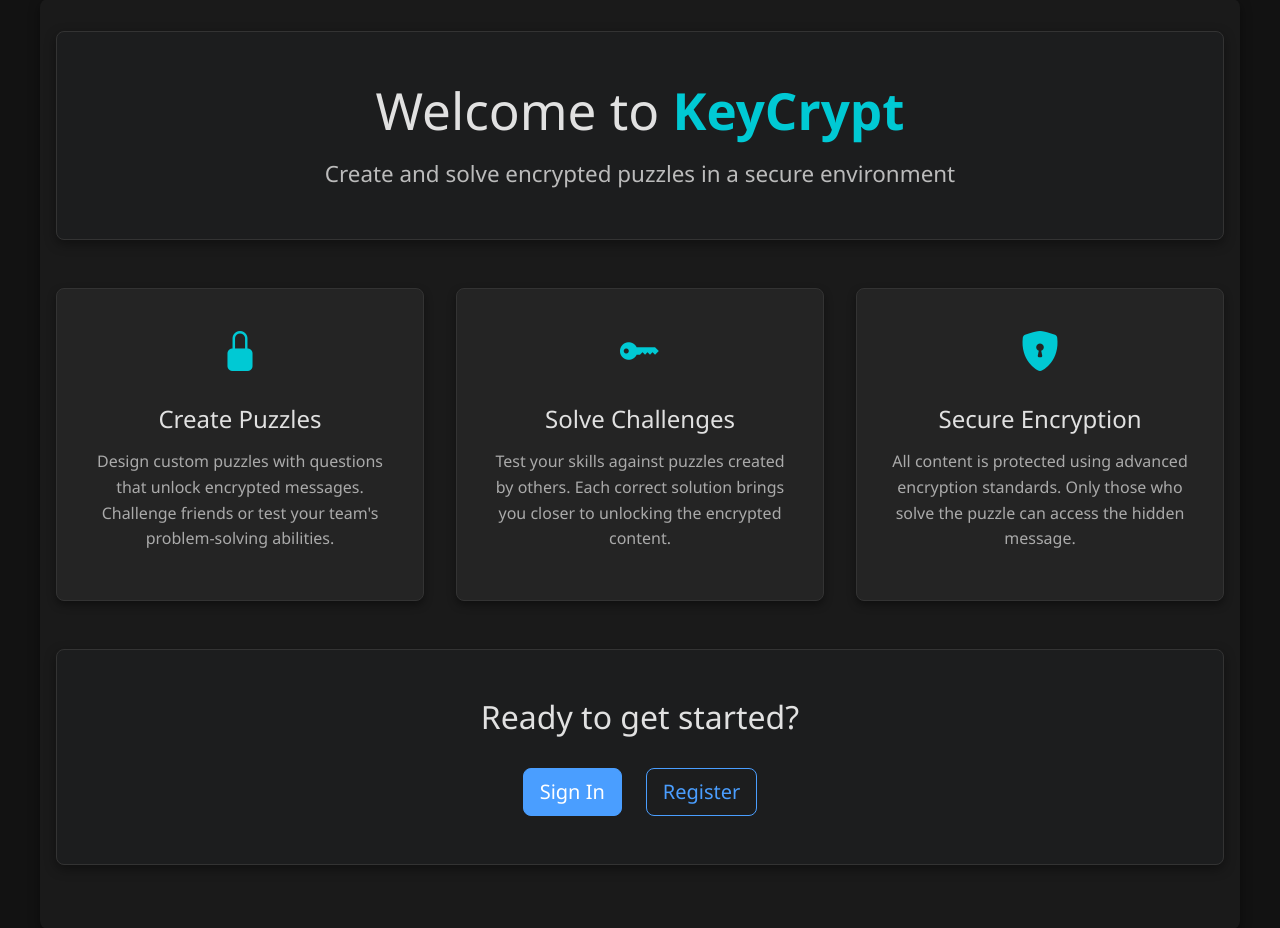
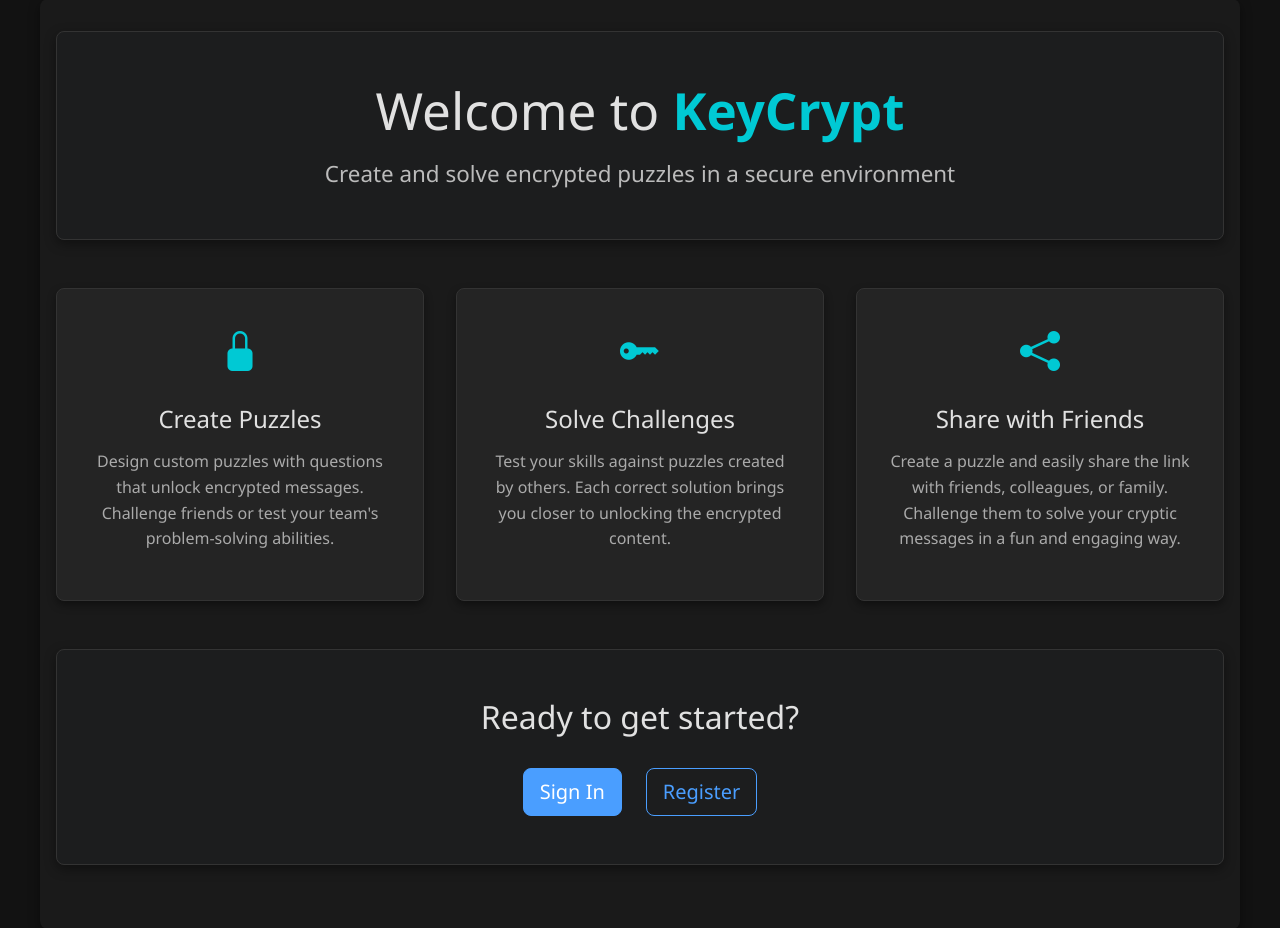
Before and after one commit to mlziade/keycrypt, a Django app: page / in a window 1280 px wide. Shown: the part 99-1027 px from the top of the page. Run offline with Django 5.2, Linux system fonts and the light colour scheme; some libraries are stand-ins or nearby versions.

Commit message:
Update feature card in home.html to highlight sharing puzzles with friends; replace 'Secure Encryption' with 'Share with Friends' and update description accordingly

```diff
--- a/templates/home.html
+++ b/templates/home.html
@@ -34,10 +34,10 @@
 
         <div class="feature-card">
             <div class="feature-icon">
-                <i class="bi bi-shield-lock-fill"></i>
+                <i class="bi bi-share-fill"></i>
             </div>
-            <h2>Secure Encryption</h2>
-            <p>All content is protected using advanced encryption standards. Only those who solve the puzzle can access the hidden message.</p>
+            <h2>Share with Friends</h2>
+            <p>Create a puzzle and easily share the link with friends, colleagues, or family. Challenge them to solve your cryptic messages in a fun and engaging way.</p>
         </div>
     </div>
 
```
